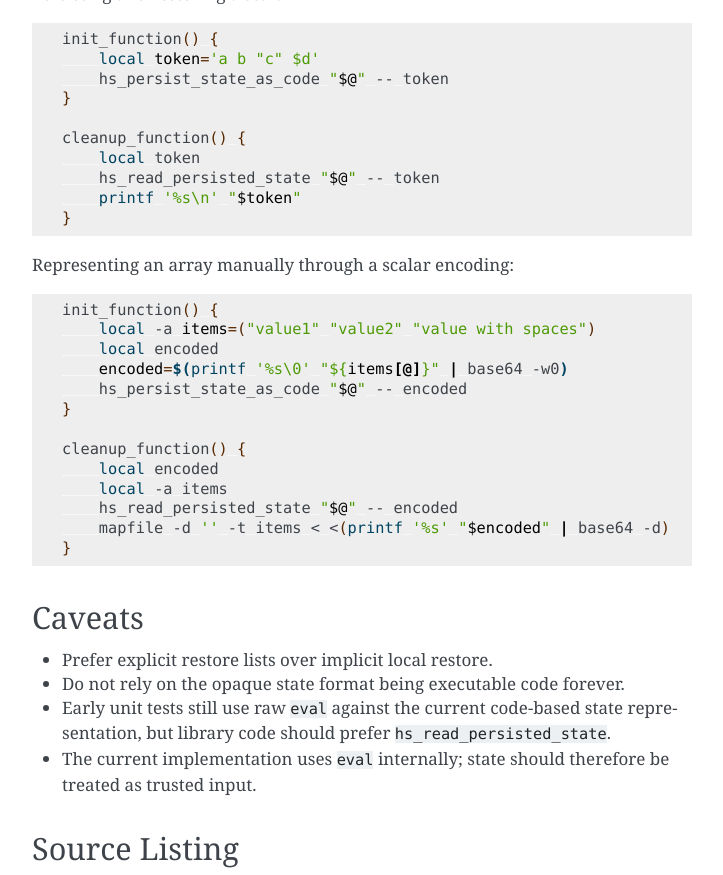
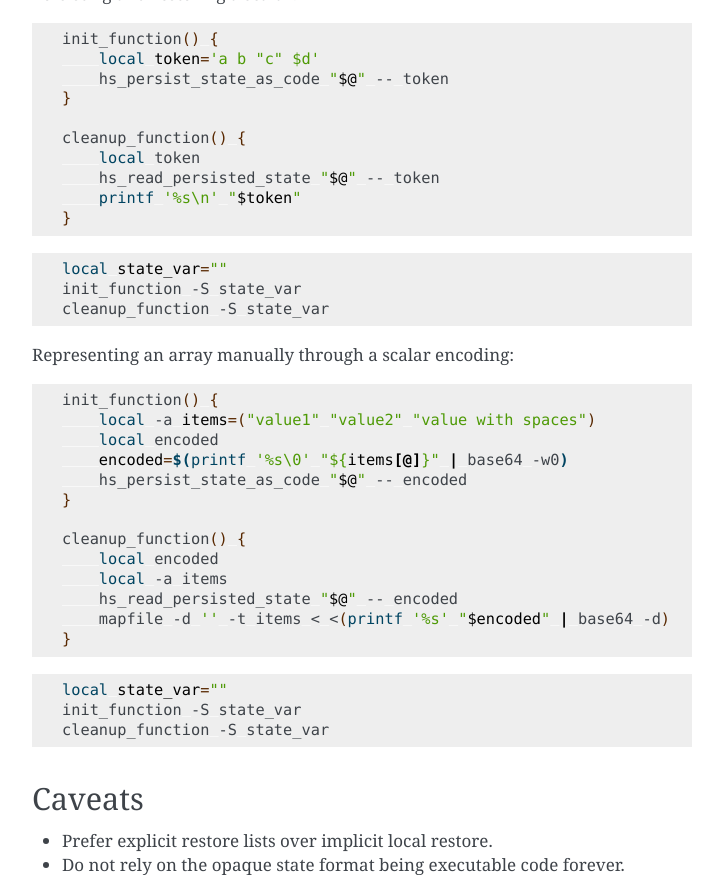
Before and after one commit to CriticalOptimisation/bash-deploy-libs, a Sphinx documentation site: the page built from docs/libraries/handle_state.rst, in a window 1280 px wide and 900 px high, scrolled down 5860 px, cut to the strip 0-875 px from the top of the window. Shown: the whole strip, without its empty margins (388-1111 px from the left). Built offline with Sphinx 7.4.7, drawn with Linux system fonts in a browser that asks for light colours; pages that are not in the unit, such as notebooks, are missing from menus.

Commit message:
docs(handle_state.rst): add -S calling context to Examples section (#96)
docs(handle_state.rst): add -S calling context to Examples section (#80)

Co-authored-by: Jean-Marc Le Peuvédic <jean-marc.le-peuvedic@calcool.ai>
Co-authored-by: Claude Sonnet 4.6 <noreply@anthropic.com>

```diff
--- a/docs/libraries/handle_state.rst
+++ b/docs/libraries/handle_state.rst
@@ -273,6 +273,12 @@ Persisting and restoring a scalar:
        printf '%s\n' "$token"
    }
 
+.. code-block:: bash
+
+   local state_var=""
+   init_function -S state_var
+   cleanup_function -S state_var
+
 Representing an array manually through a scalar encoding:
 
 .. code-block:: bash
@@ -291,6 +297,12 @@ Representing an array manually through a scalar encoding:
        mapfile -d '' -t items < <(printf '%s' "$encoded" | base64 -d)
    }
 
+.. code-block:: bash
+
+   local state_var=""
+   init_function -S state_var
+   cleanup_function -S state_var
+
 Caveats
 -------
 
```
